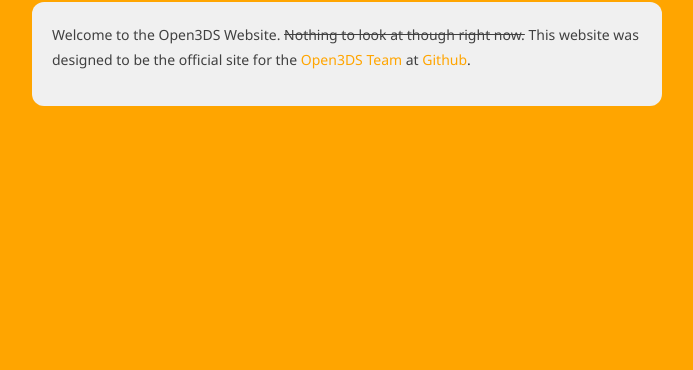
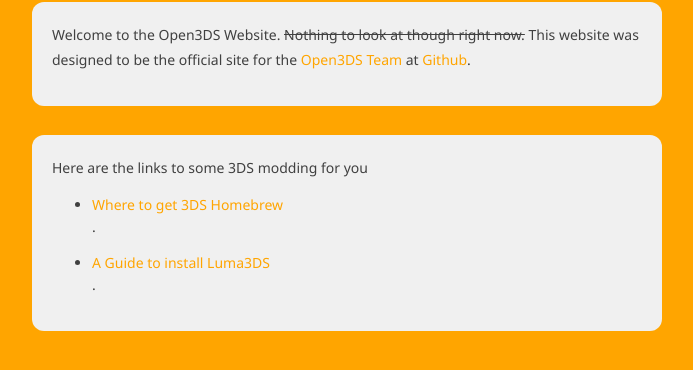
Before and after one commit to Open3DS/open3ds.github.io, a plain HTML site: page index.html in a window 1280 px wide. Shown: the part 208-578 px from the top of the page, without its empty margins (293-986 px from the left). Drawn offline with Linux system fonts and the light colour scheme; a web font is replaced by a local one.

Commit message:
Update index.html

```diff
--- a/index.html
+++ b/index.html
@@ -17,4 +17,10 @@
         <p>Welcome to the Open3DS Website. <strike>Nothing to look at though right now.</strike> This website was designed to be
         the official site for the <a style="color: orange;" href="https://www.github.com/Open3DS">Open3DS Team</a> at <a style="color: orange;" href="https://www.github.com">Github</a>.</p>
             </div>
+        <br>
+        <div class="content">
+            <p>Here are the links to some 3DS modding for you<p>
+            <ul>
+                <li><a style="color: orange;" href="https://smealum.github.io">Where to get 3DS Homebrew</a><p>.</p></li>
+                <li><a style="color: orange;" href="https://3ds.hacks.guide">A Guide to install Luma3DS</a><p>.</p></li>
 </body>
```
